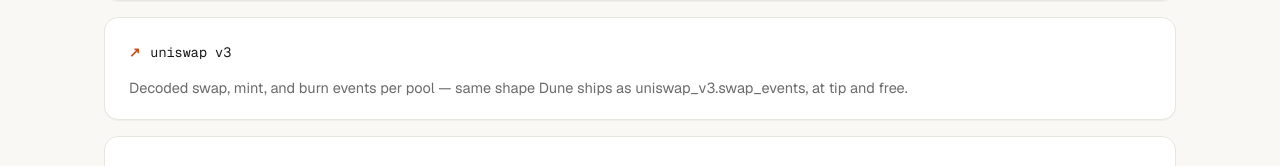
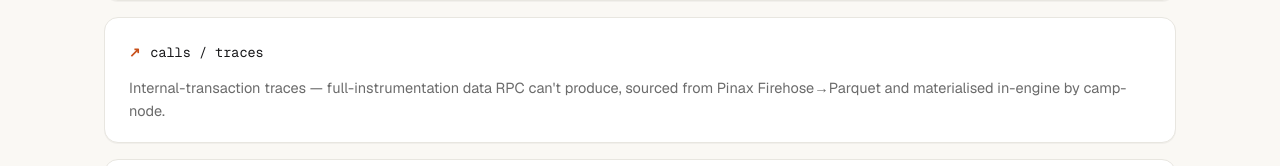
Before and after one commit to lodestar-team/camp, a Next.js app: page /explore in a window 1280 px wide. Shown: the part 634-800 px from the top of the page. Built offline with nearby package versions, Linux system fonts and the light colour scheme; no server answers.

Commit message:
feat: link calls/traces from the /explore index

```diff
--- a/src/app/explore/page.tsx
+++ b/src/app/explore/page.tsx
@@ -13,6 +13,12 @@
     title: "sql playground",
     blurb:
       "Write your own queries. Read-only DataFusion-flavoured SQL against the raw and decoded tables, with full UDF access.",
+  },
+  {
+    href: "/explore/calls",
+    title: "calls / traces",
+    blurb:
+      "Internal-transaction traces — full-instrumentation data RPC can't produce, sourced from Pinax Firehose→Parquet and materialised in-engine by camp-node.",
   },
   {
     href: "/explore/uniswap-v3",
```
